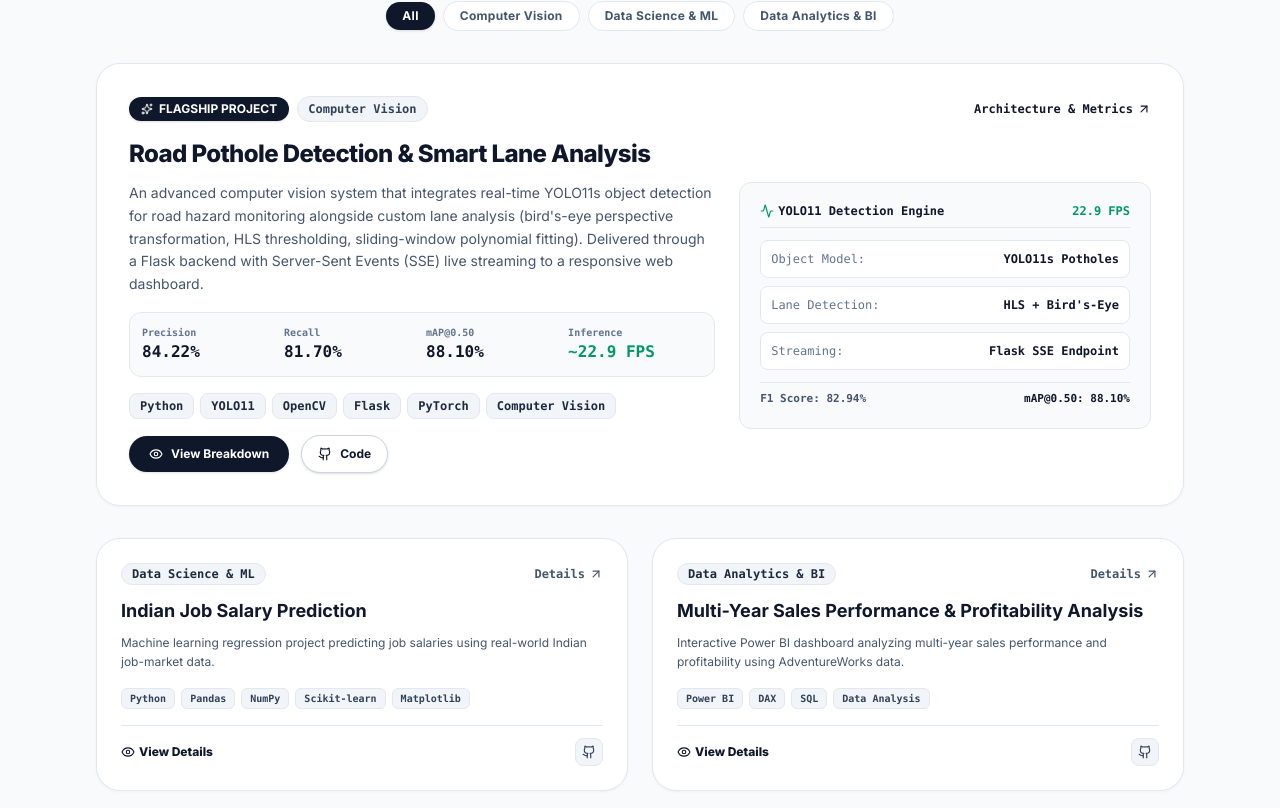
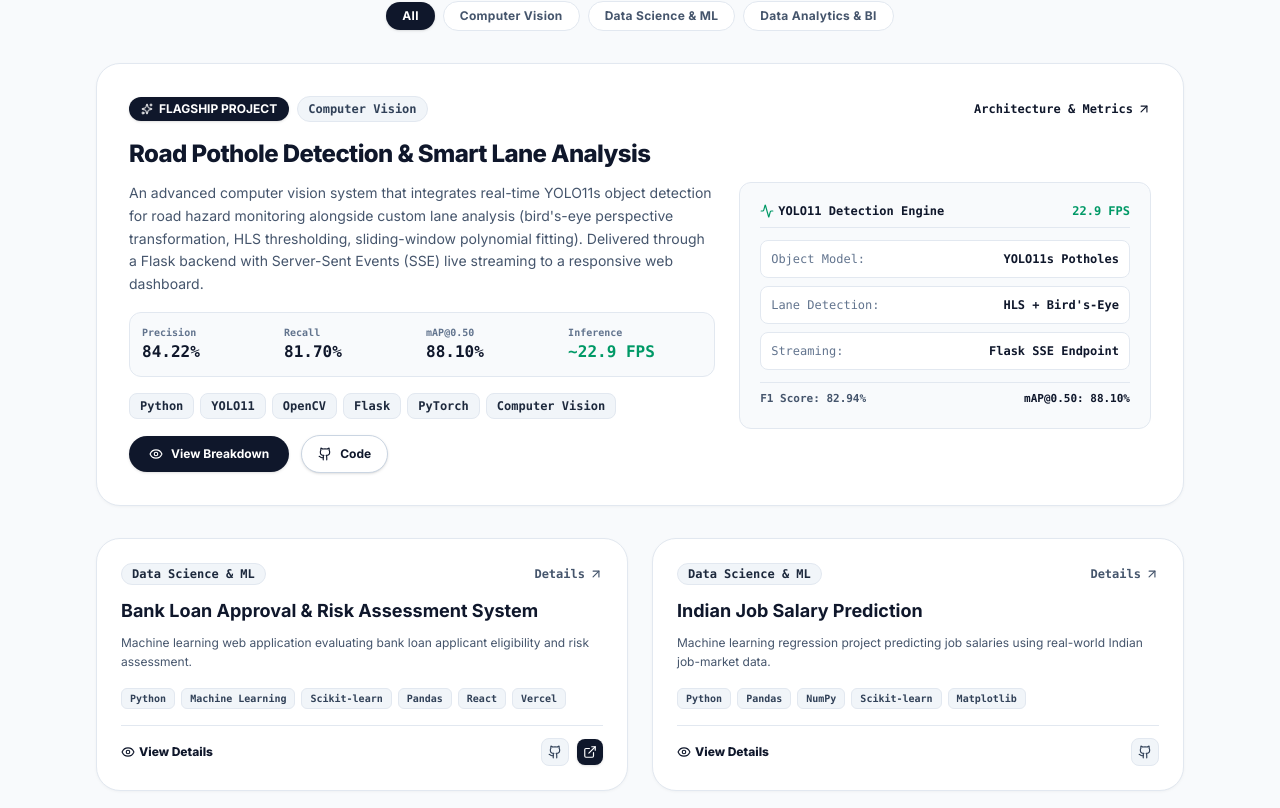
Before and after one commit to Haariiiii/portfolio, a React (Vite) app: page / in a window 1280 px wide. Shown: the part 1989-2797 px from the top of the page. Built offline with nearby package versions, Linux system fonts and the light colour scheme.

Commit message:
Update LinkedIn URL, add Bank Loan project link, and update certifications to B.Tech degree

```diff
--- a/src/components/sections/Certifications.jsx
+++ b/src/components/sections/Certifications.jsx
@@ -10,47 +10,69 @@ export default function Certifications() {
         {/* Section Header */}
         <div className="flex flex-col items-center text-center mb-10">
           <div className="inline-flex items-center gap-2 px-3 py-1 rounded-full bg-slate-100 border border-slate-200 text-slate-700 text-xs font-mono font-bold mb-2 uppercase tracking-wider shadow-sm">
-            <Award className="w-3.5 h-3.5" />
+            <Award className="w-3.5 h-3.5 text-slate-900" />
             <span>CREDENTIALS</span>
           </div>
           <h2 className="text-2xl sm:text-3xl lg:text-4xl font-black text-slate-900 tracking-tight">
-            Certifications & <span className="text-slate-500">Badges</span>
+            Academic <span className="text-slate-500">Degree & Certifications</span>
           </h2>
           <div className="w-10 h-1 bg-slate-900 rounded-full mt-3"></div>
         </div>
 
-        {/* Minimal Grid */}
-        <div className="grid grid-cols-1 md:grid-cols-2 lg:grid-cols-4 gap-5">
+        {/* Display Grid / Single Featured Card */}
+        <div className="max-w-3xl mx-auto">
           {certificationsData.map((cert, idx) => (
             <div
               key={idx}
-              className="minimal-card p-5 flex flex-col justify-between group bg-slate-50 border border-slate-200"
+              className="minimal-card p-6 sm:p-8 flex flex-col justify-between group bg-slate-50 border border-slate-200 shadow-sm rounded-3xl"
             >
               <div>
-                <div className="flex items-center justify-between mb-3">
-                  <div className="p-2.5 rounded-xl bg-white border border-slate-200 text-slate-900 shadow-sm">
-                    <Award className="w-4 h-4" />
+                <div className="flex flex-wrap items-center justify-between gap-3 mb-4">
+                  <div className="flex items-center gap-3">
+                    <div className="p-3 rounded-2xl bg-white border border-slate-200 text-slate-900 shadow-sm">
+                      <Award className="w-6 h-6 text-slate-900" />
+                    </div>
+                    <div>
+                      <span className="text-xs font-mono text-slate-500 font-bold block uppercase tracking-wider">
+                        {cert.status || "Official Academic Credential"}
+                      </span>
+                      <h3 className="text-lg sm:text-xl font-black text-slate-900 leading-snug">
+                        {cert.title}
+                      </h3>
+                    </div>
                   </div>
-                  <span className="text-[11px] font-mono text-slate-500 flex items-center gap-1 font-bold">
-                    <Calendar className="w-3 h-3" />
-                    {cert.year}
+
+                  <div className="flex items-center gap-2">
+                    {cert.grade && (
+                      <span className="px-3 py-1 rounded-full bg-emerald-100 border border-emerald-200 text-emerald-800 text-xs font-mono font-extrabold shadow-xs">
+                        {cert.grade}
+                      </span>
+                    )}
+                    <span className="text-xs font-mono text-slate-600 flex items-center gap-1 font-bold px-3 py-1 rounded-full bg-white border border-slate-200">
+                      <Calendar className="w-3.5 h-3.5 text-slate-500" />
+                      {cert.year}
+                    </span>
+                  </div>
+                </div>
+
+                <div className="text-xs font-mono text-slate-700 font-bold mb-3 flex items-center gap-2">
+                  <span className="px-2.5 py-0.5 rounded bg-white border border-slate-200 text-slate-800">
+                    {cert.issuer}
                   </span>
                 </div>
 
-                <h3 className="text-sm font-bold text-slate-900 mb-1 leading-snug">
-                  {cert.title}
-                </h3>
-
-                <div className="text-[11px] font-mono text-slate-500 font-semibold mb-3">
-                  {cert.issuer}
-                </div>
+                {cert.details && (
+                  <p className="text-slate-600 text-xs sm:text-sm leading-relaxed mb-5 font-medium">
+                    {cert.details}
+                  </p>
+                )}
 
                 {/* Skill Badges */}
-                <div className="flex flex-wrap gap-1 mb-4">
+                <div className="flex flex-wrap gap-1.5 mb-2">
                   {cert.skills.map((sk, sIdx) => (
                     <span
                       key={sIdx}
-                      className="px-2 py-0.5 rounded bg-white border border-slate-200 text-[10px] font-mono text-slate-700 font-semibold"
+                      className="px-2.5 py-1 rounded-lg bg-white border border-slate-200 text-xs font-mono text-slate-800 font-semibold shadow-2xs"
                     >
                       {sk}
                     </span>
@@ -58,10 +80,10 @@ export default function Certifications() {
                 </div>
               </div>
 
-              <div className="pt-2.5 border-t border-slate-200 flex items-center justify-between">
-                <span className="text-[10px] font-mono text-emerald-600 flex items-center gap-1 font-bold">
-                  <CheckCircle2 className="w-3 h-3" />
-                  Verified
+              <div className="pt-4 mt-4 border-t border-slate-200 flex items-center justify-between">
+                <span className="text-xs font-mono text-emerald-600 flex items-center gap-1.5 font-bold">
+                  <CheckCircle2 className="w-4 h-4" />
+                  Verified B.Tech CSE Qualification
                 </span>
 
                 {cert.verificationUrl && (
@@ -69,10 +91,10 @@ export default function Certifications() {
                     href={cert.verificationUrl}
                     target="_blank"
                     rel="noopener noreferrer"
-                    className="text-[11px] font-mono text-slate-900 hover:text-slate-700 flex items-center gap-1 font-bold"
+                    className="text-xs font-mono text-slate-900 hover:text-slate-700 flex items-center gap-1 font-bold"
                   >
-                    <span>Verify</span>
-                    <ExternalLink className="w-3 h-3" />
+                    <span>Verify Credentials</span>
+                    <ExternalLink className="w-3.5 h-3.5" />
                   </a>
                 )}
               </div>
--- a/src/components/sections/Contact.jsx
+++ b/src/components/sections/Contact.jsx
@@ -102,7 +102,7 @@ export default function Contact() {
                 <div>
                   <div className="text-[10px] font-mono text-slate-500 font-bold">LinkedIn Profile</div>
                   <div className="text-xs font-bold text-slate-900">
-                    harigovind-p
+                    harigovindp2004
                   </div>
                 </div>
               </a>
--- a/src/data/portfolioData.js
+++ b/src/data/portfolioData.js
@@ -10,7 +10,7 @@ export const personalInfo = {
   email: "harigovindp004@gmail.com",
   social: {
     github: "https://github.com/Haariiiii",
-    linkedin: "https://linkedin.com/in/harigovind-p",
+    linkedin: "https://www.linkedin.com/in/harigovindp2004/",
     emailLink: "mailto:harigovindp004@gmail.com"
   },
   resumePath: "/resume.pdf", // Place your updated resume.pdf in the public/ folder
@@ -91,6 +91,28 @@ export const projectsData = [
     liveUrl: "https://pothole-lane-detection.vercel.app"
   },
   {
+    id: "bank-loan-project",
+    title: "Bank Loan Approval & Risk Assessment System",
+    category: "Data Science & ML",
+    featured: false,
+    tagline: "Machine learning web application evaluating bank loan applicant eligibility and risk assessment.",
+    description: "An intelligent Machine Learning web application designed to evaluate loan applications, credit histories, applicant income, and risk factors to predict loan approval status instantly. Provides automated risk decision support through a clean interactive dashboard.",
+    technologies: ["Python", "Machine Learning", "Scikit-learn", "Pandas", "React", "Vercel"],
+    highlights: [
+      "Trained predictive machine learning models for applicant risk classification and loan eligibility scoring",
+      "Evaluates key applicant attributes: income, credit score, loan amount, and debt-to-income metrics",
+      "Deploys real-time risk predictions with a responsive web dashboard hosted on Vercel",
+      "Automated feature engineering, missing data imputation, and model validation pipeline"
+    ],
+    results: [
+      { label: "Live App", value: "Active Web Dashboard" },
+      { label: "Model", value: "Loan Risk Classification" },
+      { label: "Platform", value: "Vercel Hosted" }
+    ],
+    githubUrl: "https://github.com/Haariiiii",
+    liveUrl: "https://bank-loan-project.vercel.app/"
+  },
+  {
     id: "indian-job-salary-prediction",
     title: "Indian Job Salary Prediction",
     category: "Data Science & ML",
@@ -110,7 +132,7 @@ export const projectsData = [
       { label: "Top Model", value: "Random Forest Regressor" },
       { label: "Evaluation", value: "R² & RMSE Benchmark" }
     ],
-    githubUrl: "https://github.com/harigovindp/indian-job-salary-prediction",
+    githubUrl: "https://github.com/Haariiiii/indian-job-salary-prediction",
     liveUrl: null
   },
   {
@@ -133,7 +155,7 @@ export const projectsData = [
       { label: "Analytics", value: "YoY & Profit Margin DAX Measures" },
       { label: "Tool", value: "Power BI Interactive Dashboard" }
     ],
-    githubUrl: "https://github.com/harigovindp/sales-profitability-analysis",
+    githubUrl: "https://github.com/Haariiiii/sales-profitability-analysis",
     liveUrl: null
   }
 ];
@@ -186,31 +208,13 @@ export const experienceData = [
 
 export const certificationsData = [
   {
-    title: "Data Science & Machine Learning Foundations",
-    issuer: "Online Certification / Academy",
-    year: "2024",
-    skills: ["Python", "Pandas", "Scikit-learn", "Machine Learning"],
-    verificationUrl: "https://example.com/cert/ds-ml"
-  },
-  {
-    title: "Deep Learning & Computer Vision",
-    issuer: "Specialization Course",
-    year: "2024",
-    skills: ["PyTorch", "OpenCV", "YOLO", "CNNs"],
-    verificationUrl: "https://example.com/cert/cv"
-  },
-  {
-    title: "SQL & Relational Database Design",
-    issuer: "Database Engineering Track",
-    year: "2023",
-    skills: ["SQL", "Relational Modeling", "Database Queries"],
-    verificationUrl: "https://example.com/cert/sql"
-  },
-  {
-    title: "Power BI Data Analyst Associate",
-    issuer: "Business Intelligence Track",
-    year: "2024",
-    skills: ["Power BI", "DAX", "Data Visualization", "Star Schema"],
-    verificationUrl: "https://example.com/cert/powerbi"
+    title: "B.Tech in Computer Science & Engineering",
+    issuer: "LBS College of Engineering (KTU)",
+    year: "2022 – 2026",
+    grade: "CGPA: 8.4 / 10",
+    status: "Official B.Tech Degree Credentials",
+    skills: ["Computer Science", "Machine Learning", "Data Structures & Algorithms", "Artificial Intelligence", "Database Systems"],
+    verificationUrl: null,
+    details: "Bachelor of Technology Degree in Computer Science & Engineering with an overall academic CGPA of 8.4 / 10."
   }
 ];
```
